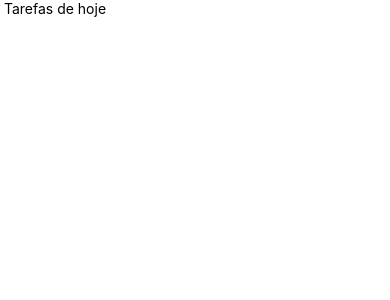
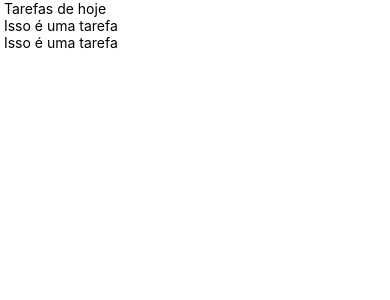
Before and after one commit to vin1cius/todo-react-native, a React Native app: screen / in a window 390 px wide. Shown: the top 300 px of the page. Built offline with nearby package versions, Linux system fonts and the light colour scheme.

Commit message:
2 - Criando o primeiro componente
Este componente vai compor uma tarefa do todo list

```diff
--- a/App.js
+++ b/App.js
@@ -1,5 +1,6 @@
 import { StatusBar } from 'expo-status-bar';
 import { StyleSheet, Text, View } from 'react-native';
+import Task from './components/Task';
 
 export default function App() {
   return (
@@ -9,6 +10,8 @@
         <Text style={styles.sectionTitle}> Tarefas de hoje</Text>
           <View style = {styles.items}>
             {/*Aqui vão as tarefas */}
+            <Task />
+            <Task />
           </View>
       </View>
     </View>
--- /dev/null
+++ b/components/Task.js
@@ -0,0 +1,16 @@
+import React from 'react';
+import { View, Text, StyleSheet } from 'react-native';
+
+const Task = () => {
+    return (
+        <View>
+          <Text> Isso é uma tarefa</Text>
+        </View>
+    )
+};
+
+const styles = StyleSheet.create({
+
+});
+
+export default Task;
```
